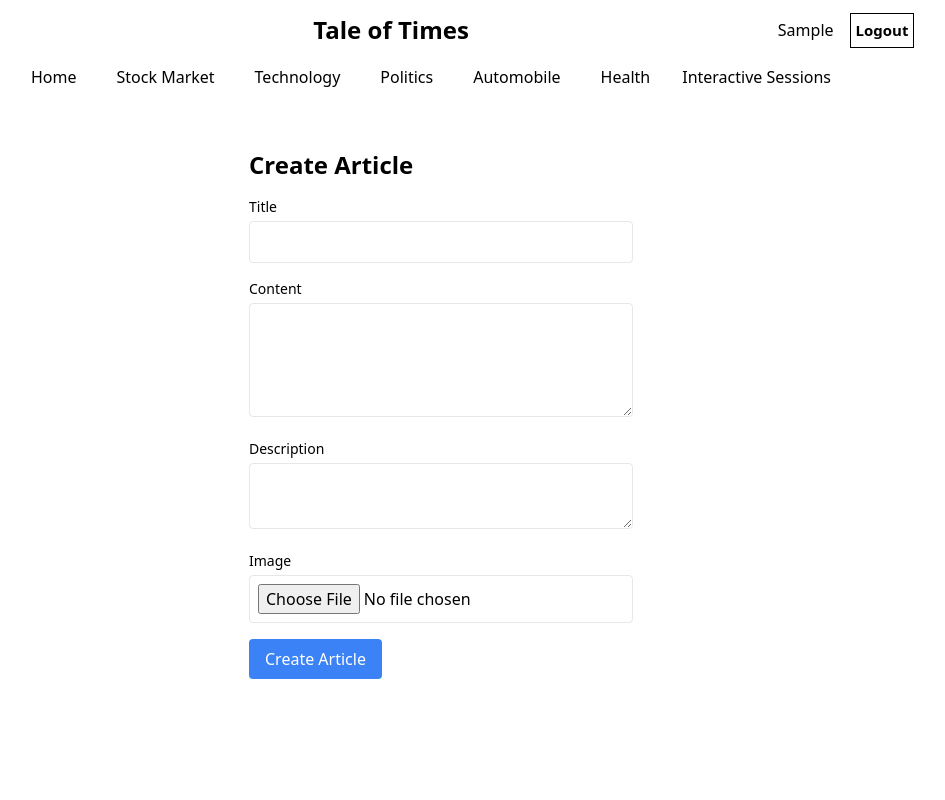
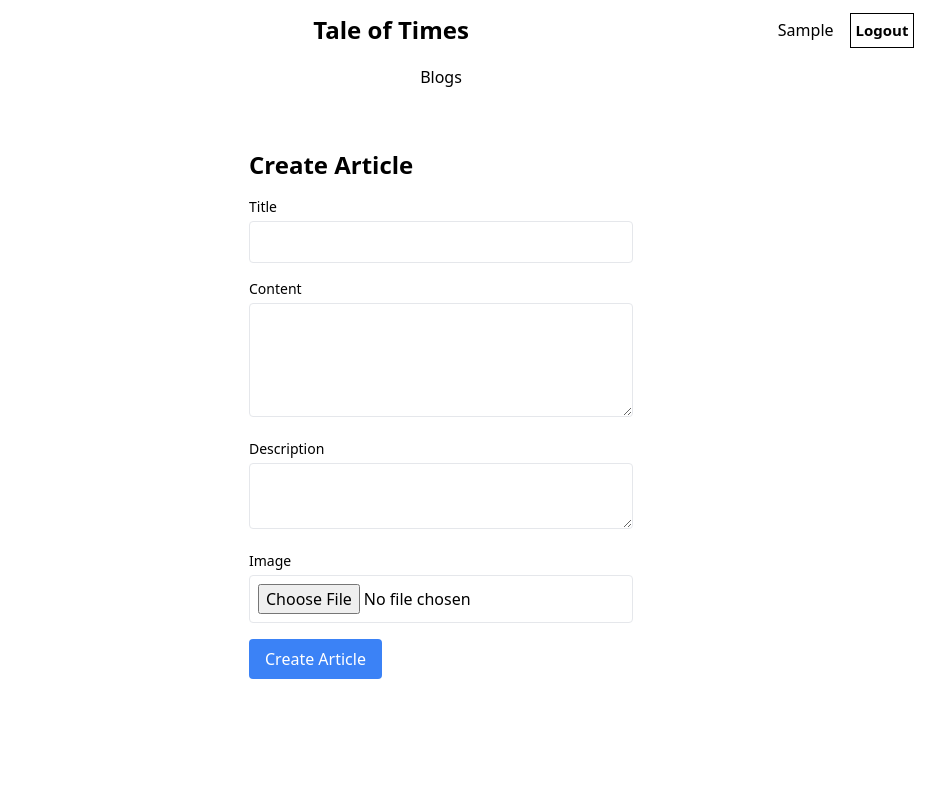
Before and after one commit to WebDevXpert/tale-of-times-react, a React (Create React App) app: page /admin/blog/create in a window 1280 px wide. Shown: the top 800 px of the page, without its empty margins (199-1144 px from the left). Built offline with nearby package versions, Linux system fonts and the light colour scheme; sample sign-in values are in the browser's storage; some icons are missing.

Commit message:
updated router

```diff
--- a/src/App.js
+++ b/src/App.js
@@ -1,7 +1,5 @@
 import React from "react";
 import { BrowserRouter as Router, Routes, Route } from "react-router-dom";
-import Header from "./components/Header";
-import Footer from "./components/Footer";
 import Home from "./pages/Home";
 import Blogs from "./pages/admin";
 import CreateArticle from "./pages/admin/create";
@@ -9,17 +7,18 @@ import EditArticle from "./pages/admin/edit";
 import Login from "./pages/Login.jsx";
 import ProtectedRoute from "./components/ProtectedRoute.js";
 import Blog from "./pages/Blog.jsx";
+import Layout from "./pages/Layout.js";
 
 function App() {
   return (
     <Router>
-      <Header />
       <Routes>
+        <Route path="/login" element={<Login />} />
+        <Route element={<Layout />}>
           <Route path="/" element={<Home />} />
           <Route path="/blog/:id" element={<Blog />} />
-        <Route path="/login" element={<Login />} />
           <Route
-          path="/admin"
+            path="/admin/blogs"
             element={
               <ProtectedRoute>
                 <Blogs />
@@ -42,8 +41,8 @@ function App() {
               </ProtectedRoute>
             }
           />
+        </Route>
       </Routes>
-      <Footer />
     </Router>
   );
 }
--- a/src/components/Header.jsx
+++ b/src/components/Header.jsx
@@ -89,7 +89,6 @@ const Header = () => {
             <p>{user?.user?.firstName}</p>
             <button
               className="text-[15px] p-[5px] group hover:bg-black border-black border-[1px]"
-              // onClick={() => navigate("/admin")}
               onClick={() => (user?.user ? logout() : navigate("/login"))}
             >
               <p className="group-hover:text-white font-bold">
@@ -100,27 +99,37 @@ const Header = () => {
         </div>
 
         <div className="flex justify-center p-4">
+          {user?.user?.role === "admin" ? (
+            <>
+              <Link to="/admin/blogs" className="mx-5">
+                Blogs
+              </Link>
+            </>
+          ) : (
+            <>
               <Link to="/" className="mx-5">
                 Home
               </Link>
-          <Link to="/" className="mx-5">
+              <Link to="/stock-market" className="mx-5">
                 Stock Market
               </Link>
-          <Link to="/" className="mx-5">
+              <Link to="/technology" className="mx-5">
                 Technology
               </Link>
-          <Link to="/" className="mx-5">
+              <Link to="/politics" className="mx-5">
                 Politics
               </Link>
-          <Link to="/" className="mx-5">
+              <Link to="/automobile" className="mx-5">
                 Automobile
               </Link>
-          <Link to="/" className="mx-5">
+              <Link to="/health" className="mx-5">
                 Health
               </Link>
-          <Link to="/" className="mr-10 ml-3">
+              <Link to="/interactive-sessions" className="mr-10 ml-3">
                 Interactive Sessions
               </Link>
+            </>
+          )}
         </div>
       </div>
     </div>
--- a/src/components/UpdatedNews.jsx
+++ b/src/components/UpdatedNews.jsx
@@ -1,5 +1,4 @@
 import React, { useState, useEffect } from "react";
-import customFetch from "../utils/axios";
 import axios from "axios";
 import { useNavigate } from "react-router-dom";
 
@@ -14,7 +13,6 @@ const UpdatedNews = () => {
           `${process.env.REACT_APP_BACKEND_URL}/api/articles`
         );
         setArticles(response.data);
-        console.log("response", response);
       } catch (error) {
         console.error("Error fetching articles:", error);
       }
@@ -38,7 +36,7 @@ const UpdatedNews = () => {
         ) : (
           articles.map((article, index) => (
             <div
-              key={index}
+              key={article._id}
               className="rounded-lg overflow-hidden cursor-pointer"
               onClick={() => navigate(`/blog/${article._id}`)}
             >
@@ -48,15 +46,15 @@ const UpdatedNews = () => {
                 className="w-full h-48 object-cover"
               />
               <div className="p-4">
-                <a href="" className="text-blue-600 text-sm">
-                  Stock Market
-                </a>
                 <h2 className="text-xl font-semibold">{article.title}</h2>
                 <p className="text-gray-600">
                   {article.author} |{" "}
                   {new Date(article.createdAt).toLocaleDateString()}
                 </p>
-                <p className="text-gray-800 mt-2">{article.description}</p>
+                <p className="text-gray-800 mt-2">
+                  {article?.description &&
+                    article?.description.substring(0, 200)}
+                </p>
               </div>
             </div>
           ))
--- a/src/context/AuthContext.js
+++ b/src/context/AuthContext.js
@@ -14,7 +14,6 @@ export const AuthProvider = ({ children }) => {
 
   // Login function: Add user to context and localStorage
   const login = (userData) => {
-    console.log("loggin in user", userData);
     setUser(userData);
     addUserToLocalStorage(userData);
   };
--- a/src/index.js
+++ b/src/index.js
@@ -10,7 +10,7 @@ root.render(
   <React.StrictMode>
     <AuthProvider>
       <App />
-      <ToastContainer />
+      <ToastContainer position="bottom-right" />
     </AuthProvider>
   </React.StrictMode>
 );
--- /dev/null
+++ b/src/pages/Layout.js
@@ -0,0 +1,23 @@
+import React from "react";
+import { Outlet, useLocation } from "react-router-dom";
+import Header from "../components/Header";
+import Footer from "../components/Footer";
+
+const Layout = () => {
+  const location = useLocation();
+
+  // Define routes where Navbar and Footer should not be displayed
+  const excludedRoutes = ["/login"];
+
+  return (
+    <>
+      {!excludedRoutes.includes(location.pathname) && <Header />}
+      <div className="content">
+        <Outlet />
+      </div>
+      {!excludedRoutes.includes(location.pathname) && <Footer />}
+    </>
+  );
+};
+
+export default Layout;
--- a/src/pages/Login.jsx
+++ b/src/pages/Login.jsx
@@ -18,7 +18,6 @@ export default function Login() {
     const name = e.target.name;
     const value = e.target.value;
     setUserData({ ...userData, [name]: value });
-    console.log(name, value);
   };
   const submitHandler = async (e) => {
     e.preventDefault();
@@ -32,7 +31,7 @@ export default function Login() {
       // console.log("data", data);
       // addUserToLocalStorage(data.data);
       login(data.data);
-      navigate("/admin");
+      navigate("/admin/blogs");
     } catch (error) {
       console.log("Error", error.response.data.msg);
       toast.error(error.response.data.msg);
--- a/src/pages/admin/create.jsx
+++ b/src/pages/admin/create.jsx
@@ -1,6 +1,7 @@
 import { useState } from "react";
 import { useNavigate } from "react-router-dom";
 import customFetch from "../../utils/axios";
+import { toast } from "react-toastify";
 
 export default function CreateArticle() {
   const navigate = useNavigate();
@@ -28,6 +29,7 @@ export default function CreateArticle() {
           "Content-Type": "multipart/form-data",
         },
       });
+      toast.success("Article created successfully");
       navigate("/admin");
     } catch (error) {
       console.error("Error creating article:", error);
--- a/src/utils/axios.js
+++ b/src/utils/axios.js
@@ -8,7 +8,6 @@ const customFetch = axios.create({
 
 customFetch.interceptors.request.use((config) => {
   const { user } = getUserFromLocalStorage();
-  console.log("userrrr", user);
   if (user) {
     config.headers["Authorization"] = `Bearer ${user.token}`;
   }
```
Also changed, not shown: 1 other file (tests, documents, lock files or other folders). Lines whose indentation alone changed are shown as unchanged.
